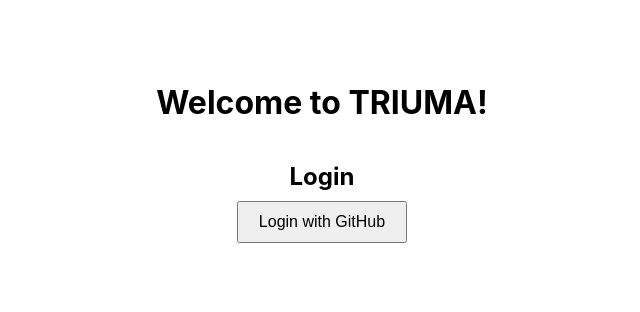
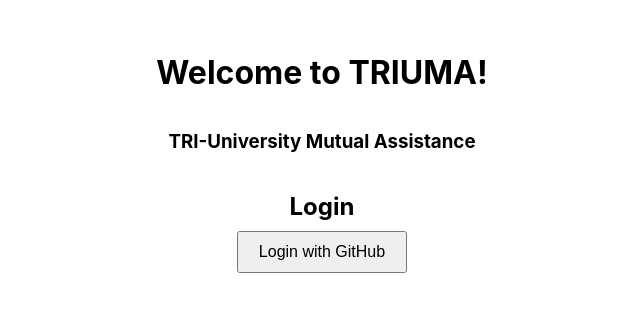
Before and after one commit to balrogofflame/CNL_finalproject, a React (Create React App) app in the folder final/frontend/: page /login in a window 1280 px wide. Shown: the part 248-560 px from the top of the page, without its empty margins (318-958 px from the left). Built offline with nearby package versions, Linux system fonts and the light colour scheme.

Commit message:
Update login page

```diff
--- a/final/frontend/src/components/login.tsx
+++ b/final/frontend/src/components/login.tsx
@@ -27,6 +27,7 @@ const Login = () => {
   return (
     <div className="login-container">
       <h1>Welcome to TRIUMA!</h1>
+      <h3>TRI-University Mutual Assistance</h3>
       <h2>Login</h2>
       <button onClick={loginWithGitHub}>Login with GitHub</button>
     </div>
```
